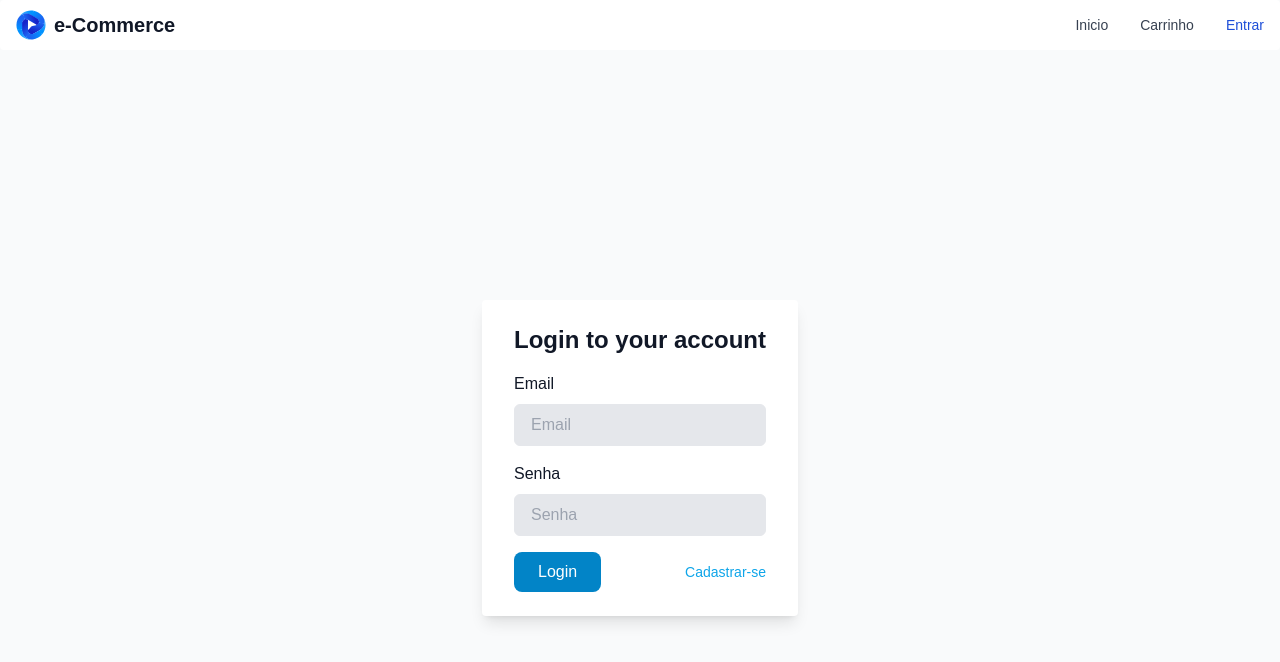
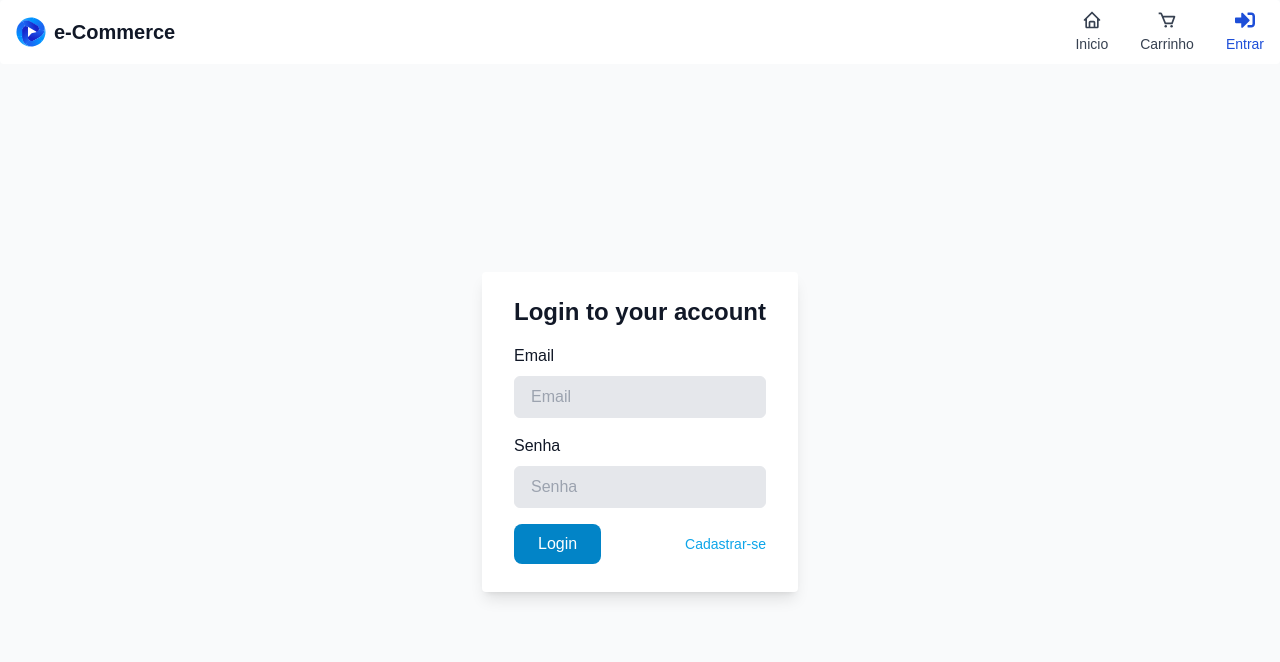
Before and after one commit to paulodantasbjr/ecommerce, a Next.js app: page /signin in a window 1280 px wide. Shown: the top 662 px of the page. Built offline with nearby package versions, Linux system fonts and the light colour scheme.

Commit message:
Fix layout for the intire app

```diff
--- a/components/Layout.tsx
+++ b/components/Layout.tsx
@@ -10,7 +10,7 @@ export const Layout = ({ children }: LayoutProps) => {
   const { theme } = useTheme()
 
   return (
-    <div className="container mx-auto ">
+    <div className="container mx-auto flex h-screen flex-col">
       <NavBar />
       {children}
       <ToastContainer
--- a/components/LoggedUser.tsx
+++ b/components/LoggedUser.tsx
@@ -11,6 +11,7 @@ import { GlobalContext } from '../store/GlobalState'
 import { ThemeToggle } from './ThemeToggle'
 
 import { BiLogOutCircle } from 'react-icons/bi'
+import { ImProfile } from 'react-icons/im'
 
 import { LoggedUserProps } from '../types/LoggedUser'
 
@@ -52,20 +53,21 @@ export const LoggedUser = ({
   return (
     <div className="relative flex items-center">
       {isMobile ? (
+        <div className={`${isActive('/profile')} navbar-menu__items w-full `}>
           <Link href="#">
             <a
               onClick={() => setIsUserMenuOpen(!isUserMenuOpen)}
-            className={`${isActive(
-              '/profile'
-            )} navbar-menu__items block w-full`}
+              className="flex items-center gap-2"
             >
-            Perfil
+              <ImProfile size={20} />
+              {auth.user.name}
             </a>
           </Link>
+        </div>
       ) : (
         <button
           type="button"
-          className="mr-3 flex rounded-full bg-gray-800 text-sm focus:ring-4 focus:ring-gray-300 dark:focus:ring-gray-600 md:mr-0"
+          className="flex flex-col items-center text-xs md:w-10"
           onClick={() => setIsUserMenuOpen(!isUserMenuOpen)}
         >
           <span className="sr-only">abrir menu usuario</span>
@@ -76,6 +78,7 @@ export const LoggedUser = ({
             src={auth.user.avatar}
             alt={auth.user.name}
           />
+          {auth.user.name.split(' ')[0].toUpperCase()}
         </button>
       )}
 
@@ -93,13 +96,14 @@ export const LoggedUser = ({
           </span>
         </div>
         <ul className="flex flex-col gap-1">
-          <li>
-            <Link href="/profile">
-              <a
+          <li
             className={`navbar-logged--user__sub-items ${isActive(
               '/profile'
             )} `}
           >
+            <Link href="/profile">
+              <a className="flex items-center gap-2">
+                <ImProfile size={20} />
                 Perfil
               </a>
             </Link>
@@ -112,7 +116,7 @@ export const LoggedUser = ({
               onClick={handleLogout}
               className="navbar-logged--user__sub-items flex w-full justify-center hover:text-rose-600 hover:dark:text-rose-600"
             >
-              <BiLogOutCircle size={30} />
+              <BiLogOutCircle size={20} />
             </a>
           </li>
         </ul>
--- a/components/NavBar.tsx
+++ b/components/NavBar.tsx
@@ -4,7 +4,8 @@ import Image from 'next/image'
 import Link from 'next/link'
 import { useRouter } from 'next/router'
 
-import { BiMenu } from 'react-icons/bi'
+import { BiMenu, BiHome, BiCart } from 'react-icons/bi'
+import { FaSignInAlt } from 'react-icons/fa'
 
 import { GlobalContext } from '../store/GlobalState'
 import { LoggedUser } from './LoggedUser'
@@ -56,22 +57,27 @@ export const NavBar = () => {
           } w-full items-center justify-between md:flex md:w-auto`}
         >
           <ul className="mt-4 flex flex-col md:mt-0 md:flex-row md:items-center md:space-x-8 md:text-sm md:font-medium">
-            <li>
+            <li className={`${isActive('/')} navbar-menu__items `}>
               <Link href="/">
-                <a className={`${isActive('/')} navbar-menu__items `}>Inicio</a>
+                <a className="flex items-center gap-1 md:flex-col">
+                  <BiHome size={20} />
+                  Inicio
+                </a>
               </Link>
             </li>
-            <li>
+            <li className={`${isActive('/cart')} navbar-menu__items `}>
               <Link href="/cart">
-                <a className={`${isActive('/cart')} navbar-menu__items `}>
+                <a className="flex items-center gap-1 md:flex-col">
+                  <BiCart size={20} />
                   Carrinho
                 </a>
               </Link>
             </li>
             {!state.auth.token ? (
-              <li>
+              <li className={`${isActive('/signin')} navbar-menu__items`}>
                 <Link href="/signin">
-                  <a className={`${isActive('/signin')} navbar-menu__items`}>
+                  <a className="flex items-center gap-1 md:flex-col">
+                    <FaSignInAlt size={20} />
                     Entrar
                   </a>
                 </Link>
--- a/components/ProductItem.tsx
+++ b/components/ProductItem.tsx
@@ -17,27 +17,27 @@ export const ProductItem = ({ product }: ProductItemProps) => {
         />
 
         <div className="px-5 pb-5">
-          <div className="flex justify-between">
+          <div className="flex items-center justify-between">
             <h5 className="text-xl font-semibold tracking-tight text-gray-900 dark:text-white">
-              {product.title}
+              {product.title.toUpperCase()}
             </h5>
             {product.inStock > 0 ? (
               <span className="text-sm text-rose-500">
-                Em estoque: {product.inStock}
+                Estoque: {product.inStock}
               </span>
             ) : (
               <span className="text-rose-500">Esgotado</span>
             )}
           </div>
 
-          <p className="text-md my-4 text-ellipsis text-gray-400">
+          <p className="text-md my-4 h-28 text-ellipsis text-gray-400 ">
             {product.description.length > 100
-              ? `${product.description.substring(0, 90)}...`
+              ? `${product.description.substring(0, 170)}...`
               : product.description}
           </p>
 
           <div className="flex items-center justify-between">
-            <span className="text-3xl font-bold text-amber-600">
+            <span className="text-3xl font-bold text-emerald-600">
               R$ {product.price}
             </span>
 
--- a/components/ThemeToggle.tsx
+++ b/components/ThemeToggle.tsx
@@ -22,7 +22,7 @@ export const ThemeToggle = () => {
         } navbar-toggletheme__items`}
         onClick={() => setTheme('light')}
       >
-        <BiSun size={30} />
+        <BiSun size={20} />
       </button>
       <button
         className={`${
@@ -30,7 +30,7 @@ export const ThemeToggle = () => {
         } navbar-toggletheme__items `}
         onClick={() => setTheme('dark')}
       >
-        <BiMoon size={30} />
+        <BiMoon size={20} />
       </button>
     </div>
   )
--- a/pages/signin/index.tsx
+++ b/pages/signin/index.tsx
@@ -74,8 +74,8 @@ const Signin: NextPage = () => {
       <Head>
         <title>Login Page</title>
       </Head>
-      <div className="flex min-h-screen items-center justify-center">
-        <div className="mt-4 rounded  bg-white px-8 py-6 text-left shadow-lg dark:bg-gray-800">
+      <div className="flex h-full items-center justify-center">
+        <div className="h-80 max-w-md  rounded  bg-white px-8 py-6 text-left shadow-lg dark:bg-gray-800 md:mx-0 ">
           <h3 className="text-center text-2xl font-bold">
             Login to your account
           </h3>
```
Lines whose indentation alone changed are shown as unchanged.
